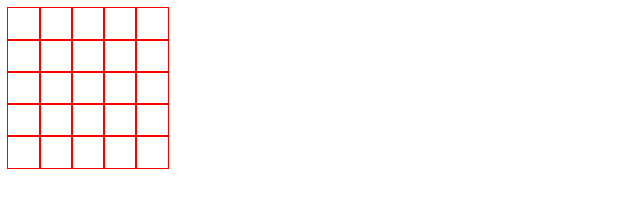
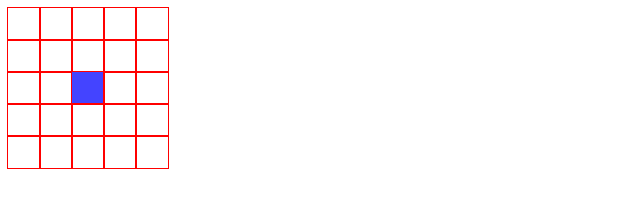
Before and after one commit to AlexDuOl/ejercicios-laboratoria, a plain HTML site: page sprint-2/unit-2/creating-animation-learning-edition/index.html in a window 1280 px wide. Shown: the whole page, without its empty margins (0-640 px from the left). Drawn offline with Linux system fonts and the light colour scheme.

Commit message:
basic player drawing

```diff
--- a/sprint-2/unit-2/creating-animation-learning-edition/css/main.css
+++ b/sprint-2/unit-2/creating-animation-learning-edition/css/main.css
@@ -8,3 +8,7 @@ span {
 	width:2em;
 	height:100%;
 }
+
+span.blue {
+	background-color:#44F;
+}
--- a/sprint-2/unit-2/creating-animation-learning-edition/js/app.js
+++ b/sprint-2/unit-2/creating-animation-learning-edition/js/app.js
@@ -1,23 +1,40 @@
-window.board = {
-	element: null,
-	width: null,
-	height: null,
-	grid: null,
+window.createBoard = function(element, width, height){
 
-	load: function(element, width, height) {
+	let board = {
+		element: element,
+		width: width,
+		height: height,
+		grid: null
+	}
 
-		this.element = element;
-		this.width   = width;
-		this.height  = height;
+	board.grid=[];
+	for (let y=0; y<board.height; y++) {
+		let row = document.createElement('div');
+		element.appendChild(row);
+		board.grid[y]=[]
 
-		this.grid=[];
-		for (let y=0; y<this.height; y++) {
-			let row = document.createElement('div');
-			element.appendChild(row);
-			for (let x=0; x<this.width;x++) {
-				let cell = document.createElement('span');
-				row.appendChild(cell);
-			}
+		for (let x=0; x<board.width;x++) {
+			let cell = document.createElement('span');
+			row.appendChild(cell);
+			board.grid[y][x]=cell;
 		}
-	},
+	}
+
+	return board;
 }
+
+window.createPlayer = function(x, y, color, board) {
+
+	let player = {
+		x:x,
+		y:y,
+		color:color,
+		board:board,
+	}
+
+	player.draw = function() {
+		board.grid[this.y][this.x].className=this.color;
+	}
+
+	return player;
+}
--- a/sprint-2/unit-2/creating-animation-learning-edition/js/index.js
+++ b/sprint-2/unit-2/creating-animation-learning-edition/js/index.js
@@ -1,4 +1,8 @@
 window.onload = function() {
   let main = document.getElementsByTagName('main')[0];
-  board.load(main, 5, 5);
+  let board = createBoard(main, 5, 5);
+
+  let player=  createPlayer(2,2,"blue",board);
+  player.draw();
+  window.board=board;
 };
```
